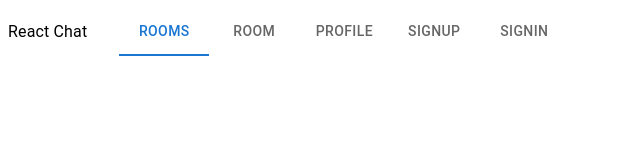
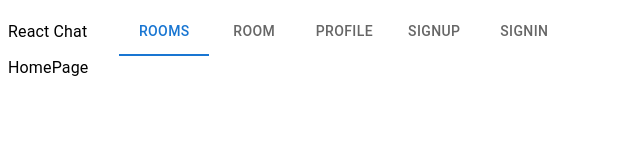
Before and after one commit to crown0128/nestjs-react-chat, a React (Create React App) app in the folder client/: page / in a window 1280 px wide. Shown: the top 160 px of the page, without its empty margins (0-640 px from the left). Built offline with nearby package versions, Linux system fonts and the light colour scheme.

Commit message:
Register new route for home-page

```diff
--- a/client/src/routes/index.ts
+++ b/client/src/routes/index.ts
@@ -1,5 +1,6 @@
 import { ComponentType } from "react";
 
+import HomePage from "../pages/home-page/HomePage";
 import ProfilePage from "../pages/profile-page/ProfilePage";
 import RoomPage from "../pages/room-page/RoomPage";
 import RoomsPage from "../pages/rooms-page/RoomsPage";
@@ -7,6 +8,7 @@ import SigninPage from "../pages/signin-page/SigninPage";
 import SignupPage from "../pages/signup-page/SignupPage";
 
 export enum Paths {
+  HOME = "/",
   SIGNUP = "/signup",
   SIGNIN = "/signin",
   PROFILE = "/profile",
@@ -20,6 +22,7 @@ export interface IRoute {
 }
 
 export const publicRoutes: IRoute[] = [
+  { path: Paths.HOME, Component: HomePage },
   { path: Paths.SIGNUP, Component: SignupPage },
   { path: Paths.SIGNIN, Component: SigninPage },
 ];
```
